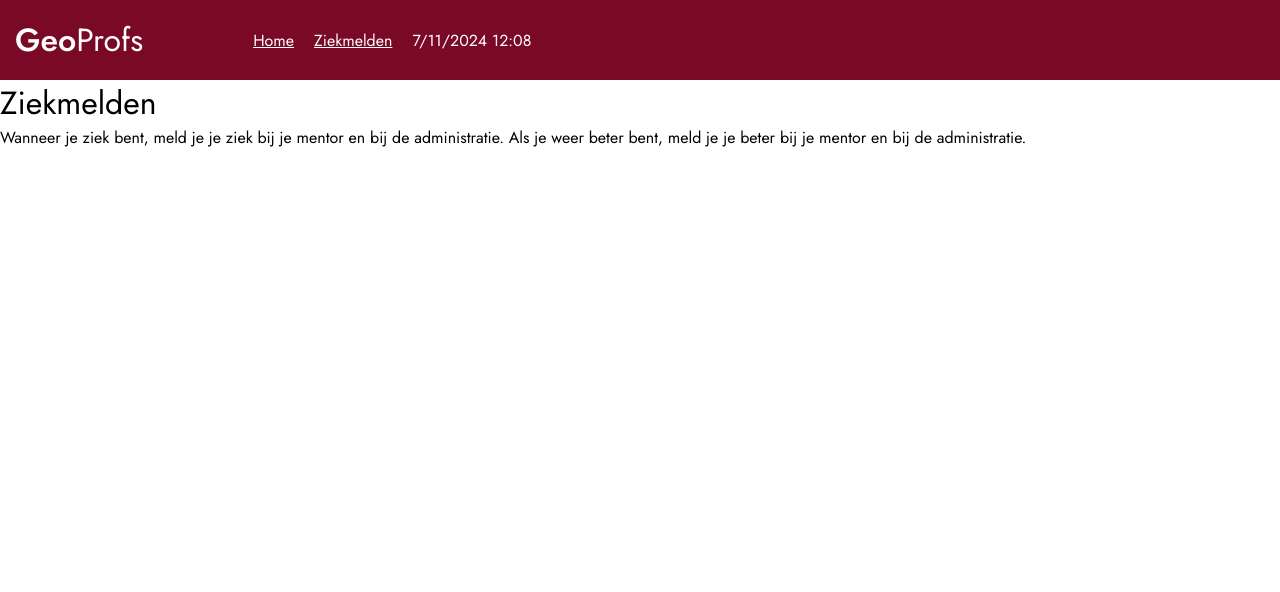
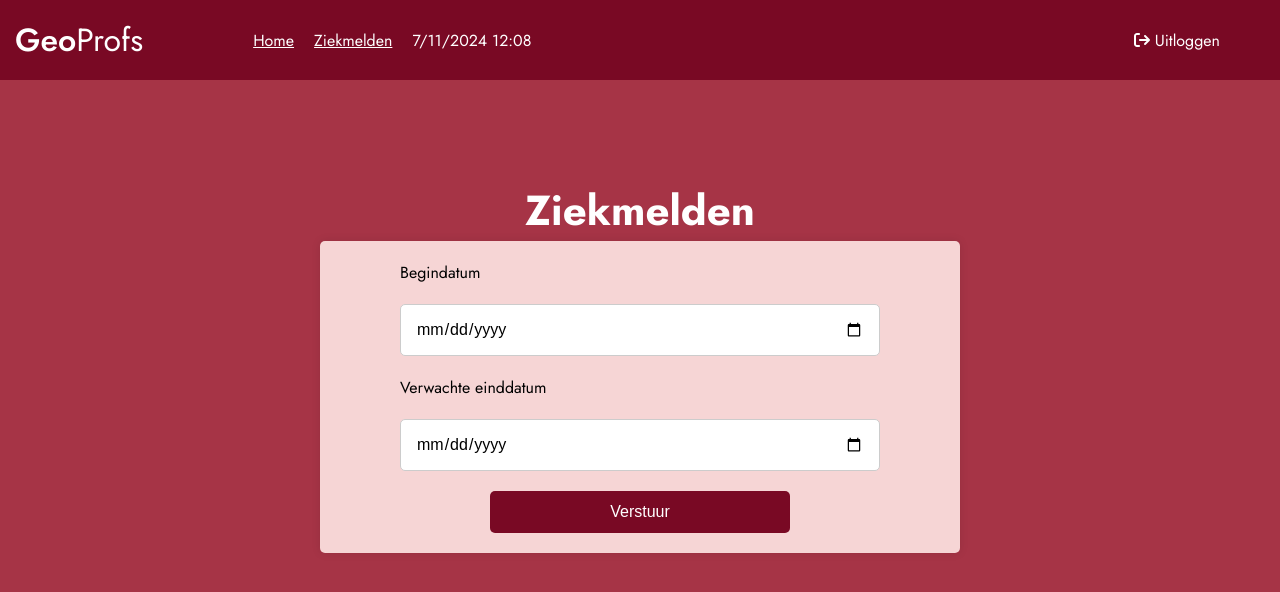
Before and after one commit to BoraEfe/GeoProfs, a React (Vite) app: page /ziekmelden in a window 1280 px wide. Shown: the top 592 px of the page. Built offline with nearby package versions, Linux system fonts and the light colour scheme.

Commit message:
ziekmelden pagina

```diff
--- a/package.json
+++ b/package.json
@@ -14,7 +14,7 @@
     "@fortawesome/fontawesome-svg-core": "^6.6.0",
     "@fortawesome/free-solid-svg-icons": "^6.6.0",
     "@fortawesome/react-fontawesome": "^0.2.2",
-    "firebase": "^10.13.1",
+    "firebase": "^10.13.2",
     "i": "^0.3.7",
     "jest": "^29.7.0",
     "npm": "^10.8.3",
--- a/src/Components/Header/Header.css
+++ b/src/Components/Header/Header.css
@@ -53,7 +53,7 @@ header {
             flex-direction: column;
             align-items: start;
             justify-content: center;
-            min-width: 100px;
+            min-width: 120px;
             margin-right: 15px;
         }
     }
--- a/src/Components/Header/Header.jsx
+++ b/src/Components/Header/Header.jsx
@@ -24,12 +24,10 @@ const Header = () => {
             <li>
               <a href="/ziekmelden">Ziekmelden</a>
             </li>
-            <Date />
-            { localStorage.getItem('isLoggedIn') ? (
-              <li className="logout-button" onClick={() => {handleLogout()}}>
-                <a><FontAwesomeIcon icon={faArrowRightFromBracket} /> Uitloggen</a>
-              </li>
-            ) : (<div></div>)}
+            <Date/>
+            <li className="logout-button" onClick={() => {handleLogout()}}>
+              <a><FontAwesomeIcon icon={faArrowRightFromBracket} /> Uitloggen</a>
+            </li>
           </ul>
         </nav>
         { localStorage.getItem('isLoggedIn') ? (
--- a/src/Pages/Verlofaanvraag/Verlofaanvraag.css
+++ b/src/Pages/Verlofaanvraag/Verlofaanvraag.css
@@ -1,13 +1,12 @@
 *{
     margin: 0;
     padding: 0;
-    box-sizing: border-box;
 }
 .verlofaanvraag-container{
     display: flex;
     justify-content: center;
     align-items: center;
-    height: 88vh;
+    height: calc(100vh - 80px);
     background-color: #A63446;
 
     .verlofaanvraag-form{
@@ -17,41 +16,65 @@
         background-color: #F6D5D5;
         border-radius: 5px;
         box-shadow: 0 0 10px rgba(0, 0, 0, 0.1);
-        box-sizing: border-box;
         display: flex;
+        flex-direction: row;
         justify-content: center;
         align-items: center;
 
         form{
-            width:85%;
+            width:100%;
             height:85%;
             display: flex;
-            flex-direction: column;
+            flex-direction: row;
             gap:10px;
+            justify-content: space-around;
 
+            .data{
+                display: flex;
+                flex-direction: column;
+                gap:10px;
+                width: 40%;
+
+                input{
+                    width:100%;
+                    padding: 10px;
+                    border-radius: 5px;
+                    font-family: 'Poppins', sans-serif;
+                }
+            }
             textarea{
-                width:100%;
-                resize: none;
+                width:350px;
+                height: 140px;
                 padding: 10px;
+                max-height: 180px;
+                max-width: 350px;
+                min-height: 80px;
+                min-width: 350px;
                 border-radius: 5px;
                 font-family: 'Poppins', sans-serif;
-            }
-            textarea:focus{
-                outline: none;
+
+                &:focus{
+                    outline: none;
+                }
             }
             .submit-button{
-                width:50%;
-                height:5vh;
-                margin-left:23%;
+                width: 100%;
+                height:30px;
+                margin-top: 10px;
                 background-color: #790924;
                 color:white;
                 border:none;
-            }
-            .submit-button:hover{
-                background-color: #A63446;
-                cursor: pointer;
+                transition: .3s;
+
+                &:hover{
+                    background-color: #A63446;
+                    cursor: pointer;
+                    scale: 1.05;
+                    transition: .3s;
+                }
             }
         }
+
         form:focus{
             outline: none;
         }
--- a/src/Pages/Verlofaanvraag/Verlofaanvraag.jsx
+++ b/src/Pages/Verlofaanvraag/Verlofaanvraag.jsx
@@ -1,8 +1,13 @@
 import './Verlofaanvraag.css';
 import React, { useState } from 'react';
+import { collection, addDoc } from 'firebase/firestore';
+import { db } from '../../firebase';
+
 const Verlofaanvraag = () => {
     const [verlofBeginData, setVerlofBeginData] = useState ('');
     const [verlofEindData, setVerlofEindData] = useState ('');
+    const [reden, setReden] = useState('');
+    const [confirmation, setConfirmation] = useState();
 
     const test = (e) => {
         e.preventDefault();
@@ -13,30 +18,38 @@ const Verlofaanvraag = () => {
       <div className='verlofaanvraag-container'>
         <div className='verlofaanvraag-form'>
             <form onSubmit={test}>
+              <div className="data">
                 <p>Van datum</p>
                 <input
                     type='date'
                     value={verlofBeginData}
+                    onChange={(e) => setVerlofBeginData(e.target.value)}
                     required>
                 </input>
+                <p>{verlofBeginData}</p>
                 <p>Tot datum</p>
                 <input
                     type='date'
                     value={verlofEindData}
+                    onChange={(e) => setVerlofEindData(e.target.value)}
                     required>
                 </input>
-                <p>Reden</p>
-                <textarea
-                placeholder='Reden van verlof'
-                style={{ height: '15vh' }}
-                maxLength={500}
-                >
-                </textarea>
+                <p>{verlofEindData}</p>
                 <button
                 className='submit-button'
                 type='submit'>
                     Verstuur
                 </button>
+                </div>
+                <div className="reden">
+                <p>Reden van verlof</p>
+                <textarea
+                placeholder='...'
+                maxLength={500}
+                required
+                >
+                </textarea>
+                </div>
             </form>
         </div>
       </div>
--- a/src/Pages/Ziekmelden/Ziekmelden.css
+++ b/src/Pages/Ziekmelden/Ziekmelden.css
@@ -0,0 +1,74 @@
+* {
+    margin: 0;
+    padding: 0;
+}
+.ziekmelden-container {
+    display: flex;
+    align-items: center;
+    flex-direction: column;
+    padding-top: 100px;
+    height: calc(100vh - 80px);
+    background-color: #A63446;
+
+    h1{
+        color: white;
+        font-size: 42px;
+        font-weight: bold;
+    }
+}
+.ziekmelden-form {
+    width: 50%;
+    padding: 20px;
+    background-color: #F6D5D5;
+    border-radius: 5px;
+    box-shadow: 0 0 10px rgba(0, 0, 0, 0.1);
+    display: flex;
+    justify-content: center;
+    align-items: center;
+}
+form {
+    width: 100%;
+    display: flex;
+    flex-direction: column;
+    align-items: center;
+    gap: 20px;
+}
+.data {
+    display: flex;
+    flex-direction: column;
+    gap: 20px;
+    width: 80%;
+}
+input[type="date"] {
+    width: 100%;
+    padding: 15px;
+    font-size: 16px;
+    border-radius: 5px;
+    font-family: 'Poppins', sans-serif;
+    border: 1px solid #ccc;
+}
+.submit-button {
+    width: 50%;
+    padding: 12px;
+    background-color: #790924;
+    color: white;
+    border: none;
+    border-radius: 5px;
+    font-size: 16px;
+    transition: 0.3s;
+    text-align: center;
+
+    &:hover{
+        background-color: #A63446;
+        cursor: pointer;
+        transform: scale(1.05);
+        transition: 0.3s;
+    }
+}
+.confirmation-message {
+    margin-top: 20px;
+    font-size: 16px;
+    color: white;
+    text-align: center;
+    text-decoration: underline;
+}
--- a/src/Pages/Ziekmelden/Ziekmelden.jsx
+++ b/src/Pages/Ziekmelden/Ziekmelden.jsx
@@ -1,12 +1,78 @@
 import './Ziekmelden.css';
+import React, { useState } from 'react';
+import { collection, addDoc } from 'firebase/firestore';
+import { db } from '../../firebase';
 
 const Ziekmelden = () => {
+    const [ziekmeldenBeginData, setZiekmeldenBeginData] = useState('');
+    const [ziekmeldenEindData, setZiekmeldenEindData] = useState('');
+    const [confirmation, setConfirmation] = useState(null);
+
+    const getTodayDate = () => {
+        const today = new Date();
+        const year = today.getFullYear();
+        const month = String(today.getMonth() + 1).padStart(2, '0');
+        const day = String(today.getDate()).padStart(2, '0');
+        return `${year}-${month}-${day}`;
+    };
+
+    const handleZiekmelding = async (e) => {
+        e.preventDefault();
+
+        try {
+            await addDoc(collection(db, 'ziekmeldingen'), {
+                medewerker: localStorage.getItem('firstname') + ' ' + localStorage.getItem('lastname'),
+                aanvraagDatum: getTodayDate(),
+                beginDatum: ziekmeldenBeginData,
+                eindDatum: ziekmeldenEindData,
+            });
+            setConfirmation('Ziekmelding verstuurd!');
+            setZiekmeldenBeginData('');
+            setZiekmeldenEindData('');
+            setTimeout(() => {
+                setConfirmation(null);
+            }, 5000);
+        } catch (error) {
+            setConfirmation(`Er ging iets mis: ${error.message}`);
+        }
+    };
+
     return (
-        <div className="Ziekmelden">
-            <h1>Ziekmelden</h1>
-            <p>Wanneer je ziek bent, meld je je ziek bij je mentor en bij de administratie. Als je weer beter bent, meld je je beter bij je mentor en bij de administratie.</p>
-        </div>
+        <>
+            <div className='ziekmelden-container'>
+                <h1>Ziekmelden</h1>
+                <div className='ziekmelden-form'>
+                    <form onSubmit={handleZiekmelding}>
+                        <div className="data">
+                            <p>Begindatum</p>
+                            <input
+                                type='date'
+                                value={ziekmeldenBeginData}
+                                min={getTodayDate()}
+                                onChange={(e) => setZiekmeldenBeginData(e.target.value)}
+                                required>
+                            </input>
+
+                            <p>Verwachte einddatum</p>
+                            <input
+                                type='date'
+                                value={ziekmeldenEindData}
+                                min={ziekmeldenBeginData || getTodayDate()}
+                                onChange={(e) => setZiekmeldenEindData(e.target.value)}
+                                required>
+                            </input>
+                        </div>
+                        <button
+                            className='submit-button'
+                            type='submit'>
+                            Verstuur
+                        </button>
+                    </form>
+                </div>
+                    {confirmation && <p className="confirmation-message">{confirmation}</p>}
+            </div>
+        </>
     );
-};
+}
 
 export default Ziekmelden;
```
Also changed, not shown: 1 other file (tests, documents, lock files or other folders).
